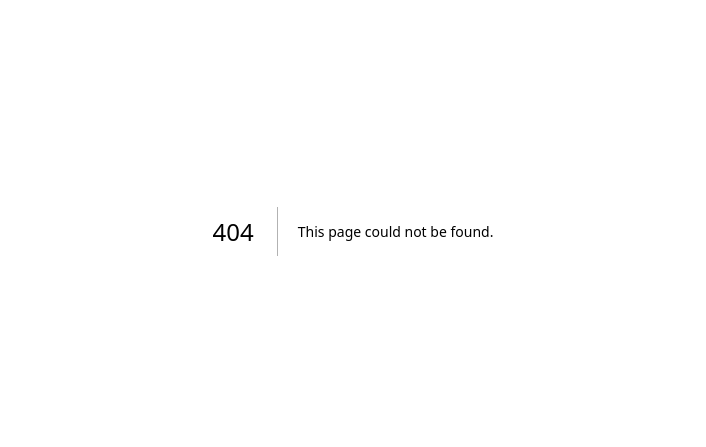
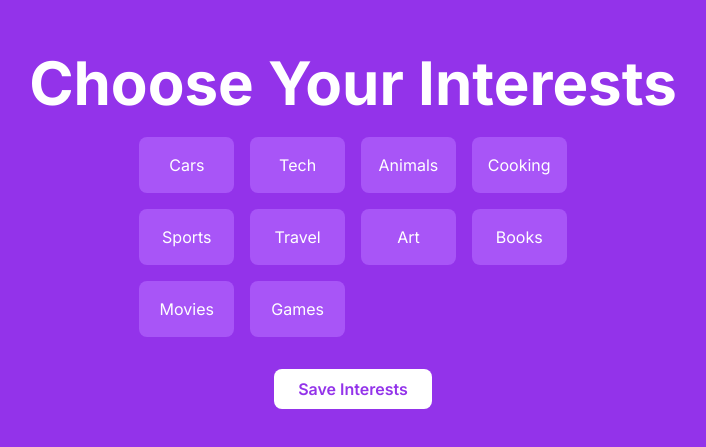
Before and after one commit to chouaibtogola/ConvoSphere, a Next.js app in the folder convo/: page /interests in a window 1280 px wide. Before the commit this address had no page. Shown: the part 169-616 px from the top of the page, without its empty margins (287-993 px from the left). Built offline with nearby package versions, Linux system fonts and the light colour scheme.

Commit message:
interests chosen but more than 2 and no updates

```diff
--- /dev/null
+++ b/convo/src/app/interests/page.tsx
@@ -0,0 +1,59 @@
+'use client';
+
+import React, { useState } from 'react';
+import { toast } from 'react-hot-toast';
+
+const interests = [
+  'Cars', 'Tech', 'Animals', 'Cooking', 'Sports',
+  'Travel', 'Art', 'Books', 'Movies', 'Games',
+];
+
+export default function InterestsPage() {
+  const [selectedInterests, setSelectedInterests] = useState<string[]>([]);
+
+  const toggleInterest = (interest: string) => {
+    setSelectedInterests((prev) =>
+      prev.includes(interest)
+        ? prev.filter((i) => i !== interest)
+        : [...prev, interest]
+    );
+  };
+
+  const handleSubmit = () => {
+    if (selectedInterests.length === 0) {
+      toast.error('Please select at least one interest');
+    } else {
+      // TODO: Send selected interests to the server or update user profile
+      toast.success('Interests saved successfully!');
+    }
+  };
+
+  return (
+    <div className="flex flex-col items-center justify-center min-h-screen bg-purple-600 text-white">
+      <main className="flex flex-col items-center justify-center w-full flex-1 px-4 sm:px-20 text-center">
+        <h1 className="text-4xl sm:text-6xl font-bold mb-6">Choose Your Interests</h1>
+        <div className="grid grid-cols-2 sm:grid-cols-3 lg:grid-cols-4 gap-4 mb-8">
+          {interests.map((interest) => (
+            <button
+              key={interest}
+              onClick={() => toggleInterest(interest)}
+              className={`p-4 rounded-lg text-center transition-colors ${
+                selectedInterests.includes(interest)
+                  ? 'bg-white text-purple-600'
+                  : 'bg-purple-500 hover:bg-purple-400'
+              }`}
+            >
+              {interest}
+            </button>
+          ))}
+        </div>
+        <button
+          onClick={handleSubmit}
+          className="px-6 py-2 bg-white text-purple-600 rounded-lg hover:bg-gray-100 transition-colors font-semibold"
+        >
+          Save Interests
+        </button>
+      </main>
+    </div>
+  );
+}
--- a/convo/src/app/login/page.tsx
+++ b/convo/src/app/login/page.tsx
@@ -53,6 +53,15 @@ export default function LoginPage() {
       router.push('/interests')
     }, 2000)
   }
+
+  const handleLogin = async (e: React.FormEvent) => {
+    e.preventDefault();
+    const loginSuccessful = true; // or set this based on your login logic
+
+    if (loginSuccessful) {
+      router.push('/interests');
+    }
+  };
 
   return (
     <div className="min-h-screen bg-gradient-to-br from-purple-600 to-blue-500 flex justify-center items-center p-4">
--- /dev/null
+++ b/convo/src/components/Navigation.tsx
@@ -0,0 +1,15 @@
+import Link from 'next/link';
+
+const Navigation: React.FC = () => {
+  return (
+    <nav>
+      {/* ... other navigation items ... */}
+      <Link href="/interests" className="text-blue-500 hover:text-blue-700">
+        Interests
+      </Link>
+      {/* ... other navigation items ... */}
+    </nav>
+  );
+};
+
+export default Navigation;
```
Also changed, not shown: convo/.eslintrc.json.
